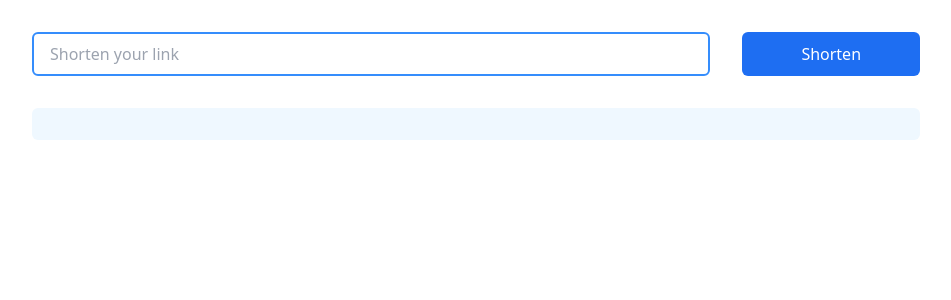
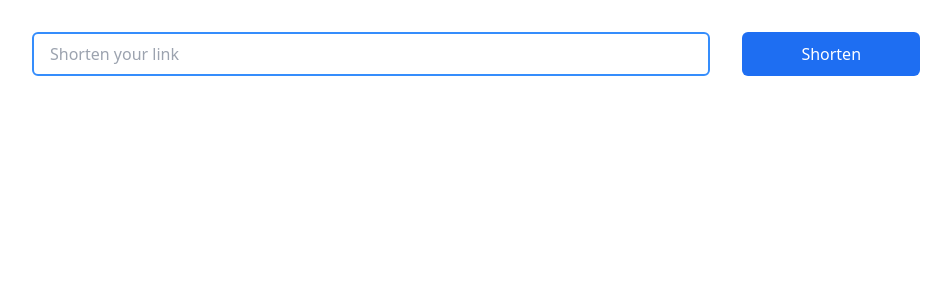
Before and after one commit to nakrovati/cutu-web, a Nuxt app: page / in a window 1280 px wide. Shown: the top 300 px of the page, without its empty margins (164-1115 px from the left). Built offline with nearby package versions, Linux system fonts and the light colour scheme.

Commit message:
chore: not show URLShortenerList if no shortLinks

```diff
--- a/components/URLShortener/URLShortenerList.vue
+++ b/components/URLShortener/URLShortenerList.vue
@@ -12,7 +12,10 @@ const sortedShortLinksByDate = computed(() =>
 </script>
 
 <template>
-  <ul class="mt-8 flex flex-col gap-4 rounded-md bg-surface-1 p-4">
+  <ul
+    v-if="shortLinks.length"
+    class="mt-8 flex flex-col gap-4 rounded-lg bg-surface-1 p-4"
+  >
     <URLShortenerListItem
       v-for="shortLink in sortedShortLinksByDate"
       :key="shortLink.shortURL"
```
